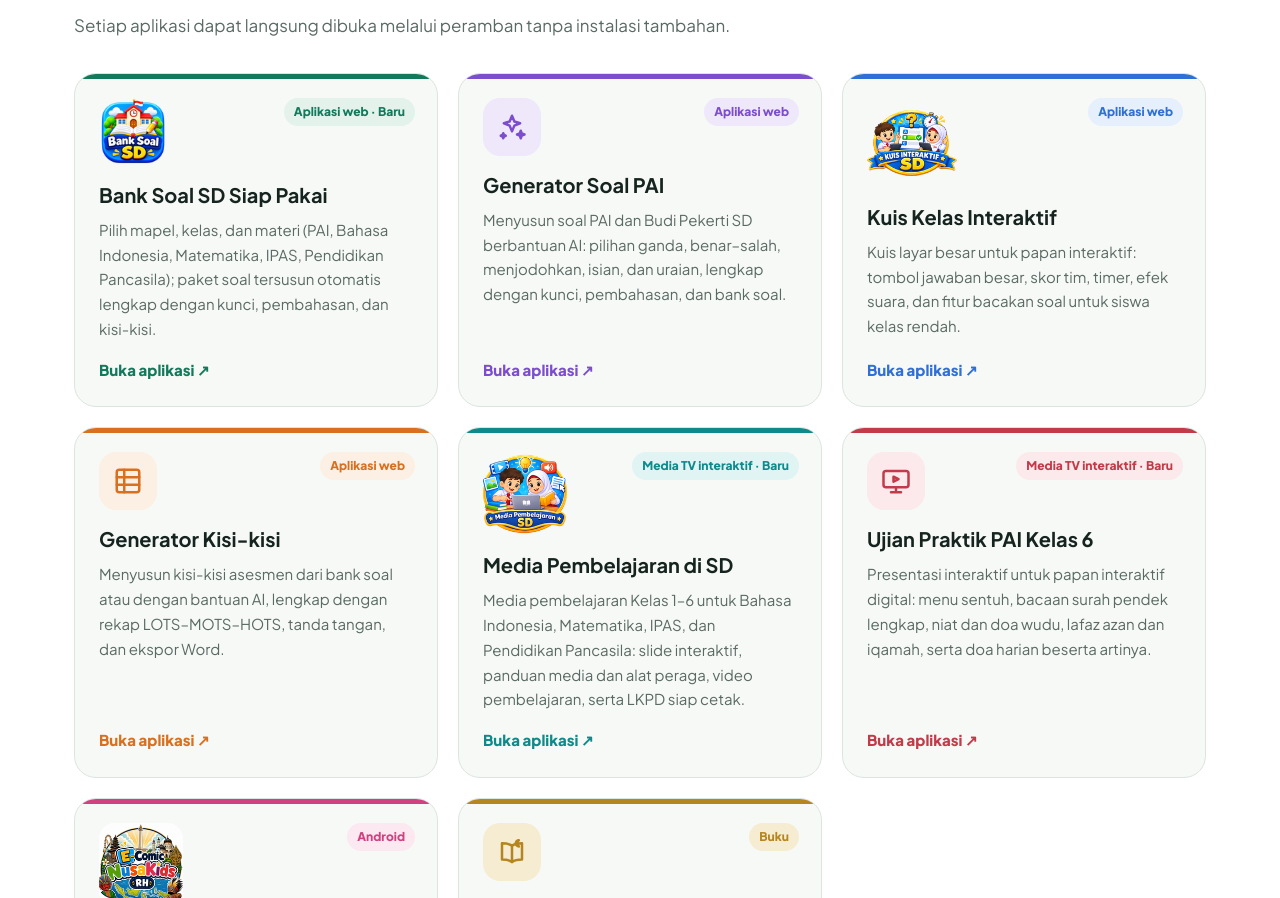
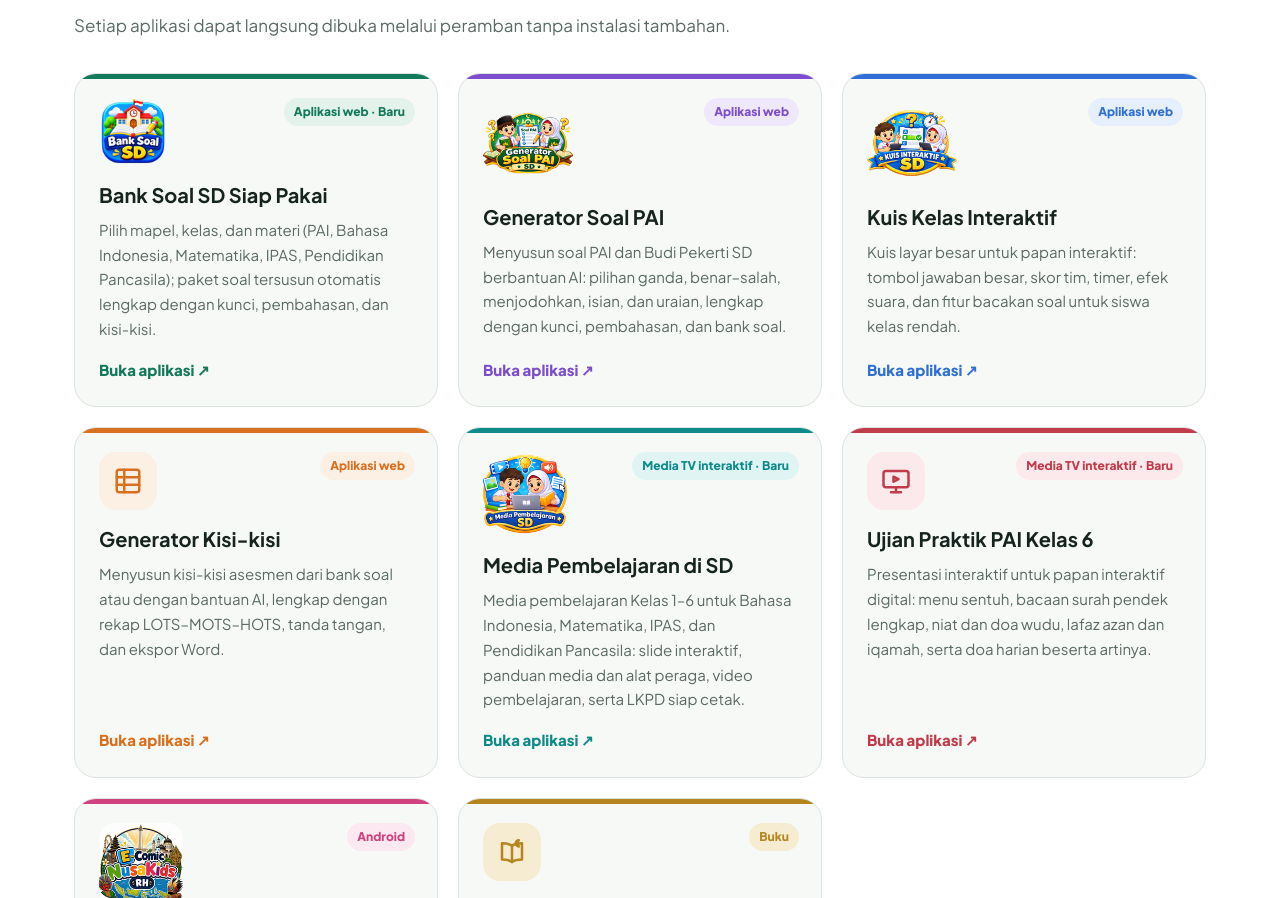
Before and after one commit to rudihartono91/rudihartono91.github.io, a plain HTML site: page index.html in a window 1280 px wide. Shown: the part 2452-3350 px from the top of the page. Drawn offline with Linux system fonts and the light colour scheme.

Commit message:
Generator Soal PAI: ikon aplikasi baru
Co-Authored-By: Claude Opus 5.5 <noreply@anthropic.com>
Claude-Session: https://claude.ai/code/session_01GhxNiCtxCc5i3XeBmQiSYS

```diff
--- a/index.html
+++ b/index.html
@@ -212,7 +212,7 @@ footer{text-align:center;color:var(--abu);font-size:14px;padding:34px 20px 44px}
       </a>
       <a class="card reveal" style="--a:#7c4dcc;--t:#efe8fb" href="generator-soal/">
         <span class="tag">Aplikasi web</span>
-        <div class="ic"><svg viewBox="0 0 24 24" fill="none" stroke="currentColor" stroke-width="2" stroke-linecap="round" stroke-linejoin="round" aria-hidden="true"><path d="M12 3l1.9 4.6L18.5 9l-4.6 1.9L12 15.5l-1.9-4.6L5.5 9l4.6-1.4z"/><path d="M19 15l.8 2.2L22 18l-2.2.8L19 21l-.8-2.2L16 18l2.2-.8z"/><path d="M5 17l.6 1.4L7 19l-1.4.6L5 21l-.6-1.4L3 19l1.4-.6z"/></svg></div>
+        <div class="ic" style="background:none;padding:0;width:auto;height:auto;justify-content:start"><img src="generator-soal/ikon-160.png" alt="Ikon Generator Soal PAI SD" style="width:90px;height:90px;object-fit:contain"></div>
         <h3>Generator Soal PAI</h3>
         <p>Menyusun soal PAI dan Budi Pekerti SD berbantuan AI: pilihan ganda, benar–salah, menjodohkan, isian, dan uraian, lengkap dengan kunci, pembahasan, dan bank soal.</p>
         <span class="go">Buka aplikasi ↗</span>
```
Also changed, not shown: generator-soal/index.html (+3 -2 lines), generator-soal/ikon-160.png (added), generator-soal/ikon-192.png (added), generator-soal/ikon-48.png (added).
